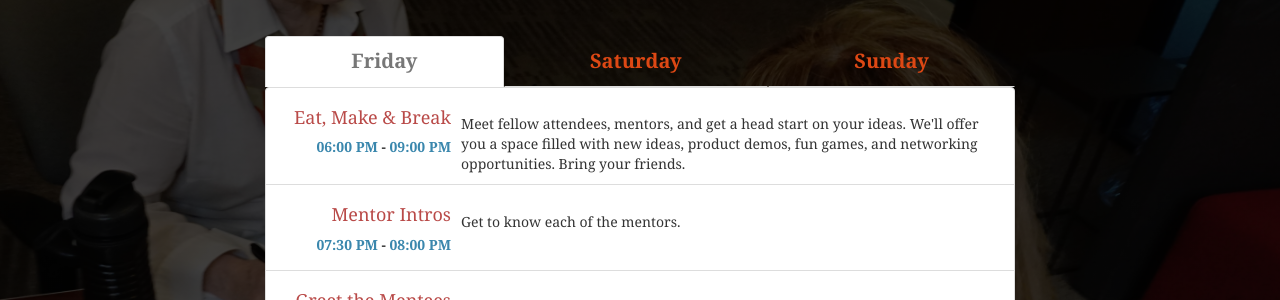
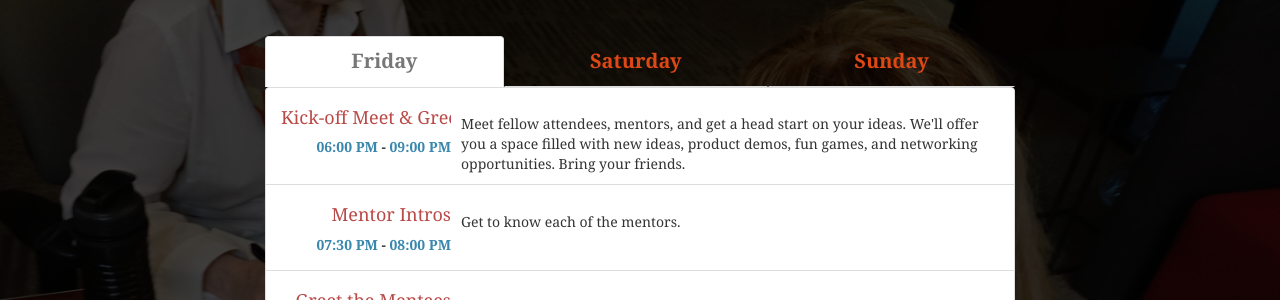
Before and after one commit to oaklandfinishup/oaklandfinishup.com, a Jekyll site: the page built from index.html, in a window 1280 px wide and 900 px high, scrolled down 994 px. Shown: the part 155-455 px from the top of the window. Built offline with Jekyll 4.4.1, drawn with Linux system fonts in a browser that asks for light colours; nearby versions of some CDN libraries; comment, search, counter and statistics services are not loaded.

Commit message:
title for Friday

```diff
--- a/_data/conference/schedule.yml
+++ b/_data/conference/schedule.yml
@@ -4,7 +4,7 @@ end: 2015-10-18T18:00
 daily:
   - date: 2015-10-16
     schedule:
-    - title: Eat, Make & Break
+    - title: Kick-off Meet & Greet
       start: "18:00"
       finish: "21:00"
       description: Meet fellow attendees, mentors, and get a head start on your ideas. We'll offer you a space filled with new ideas, product demos, fun games, and networking opportunities.  Bring your friends.
@@ -20,7 +20,7 @@ daily:
     schedule:
     - start: "8:00"
       finish: "9:20"
-      title: Breakfast & Session Sign Ups
+      title: Breakfast & Sign-Up
       description: We'll fuel you up. You'll need it.
     - start: "9:30"
       finish: "10:30"
```
